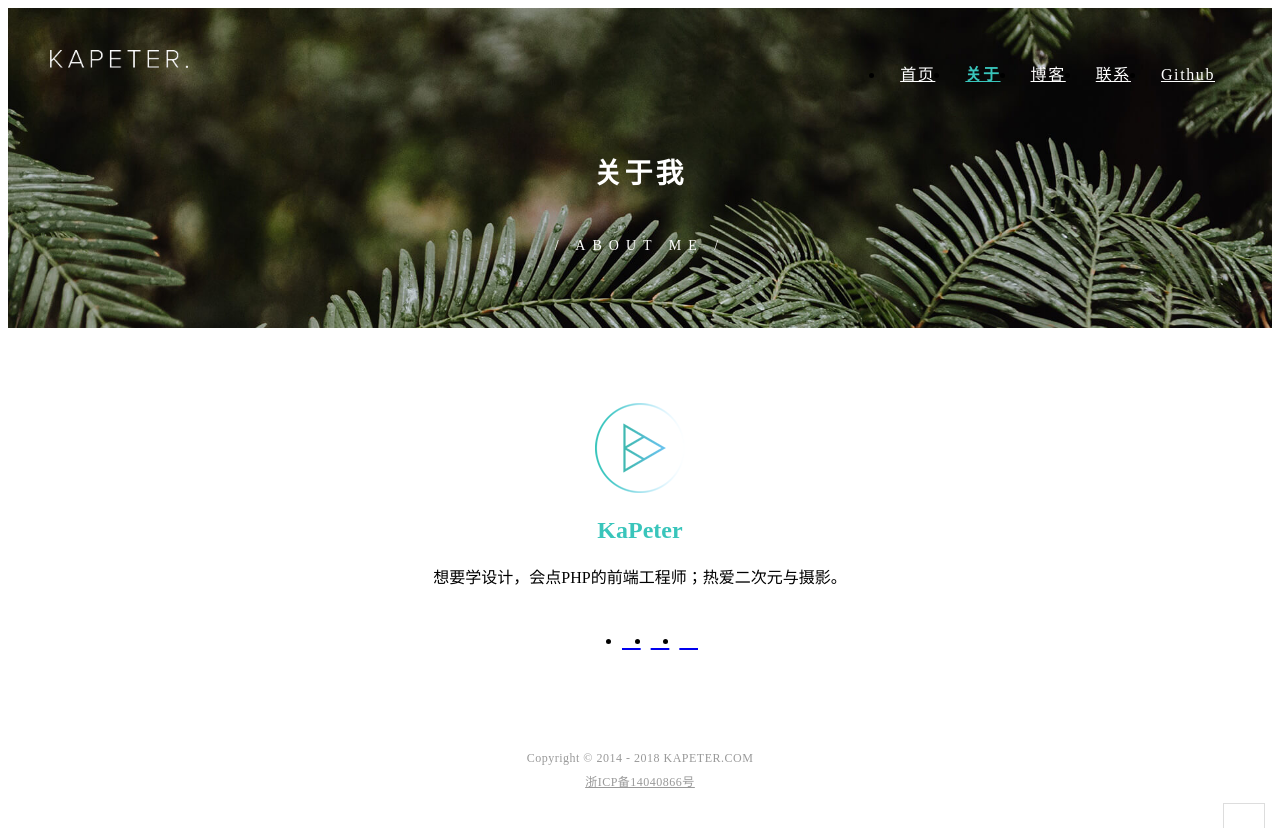
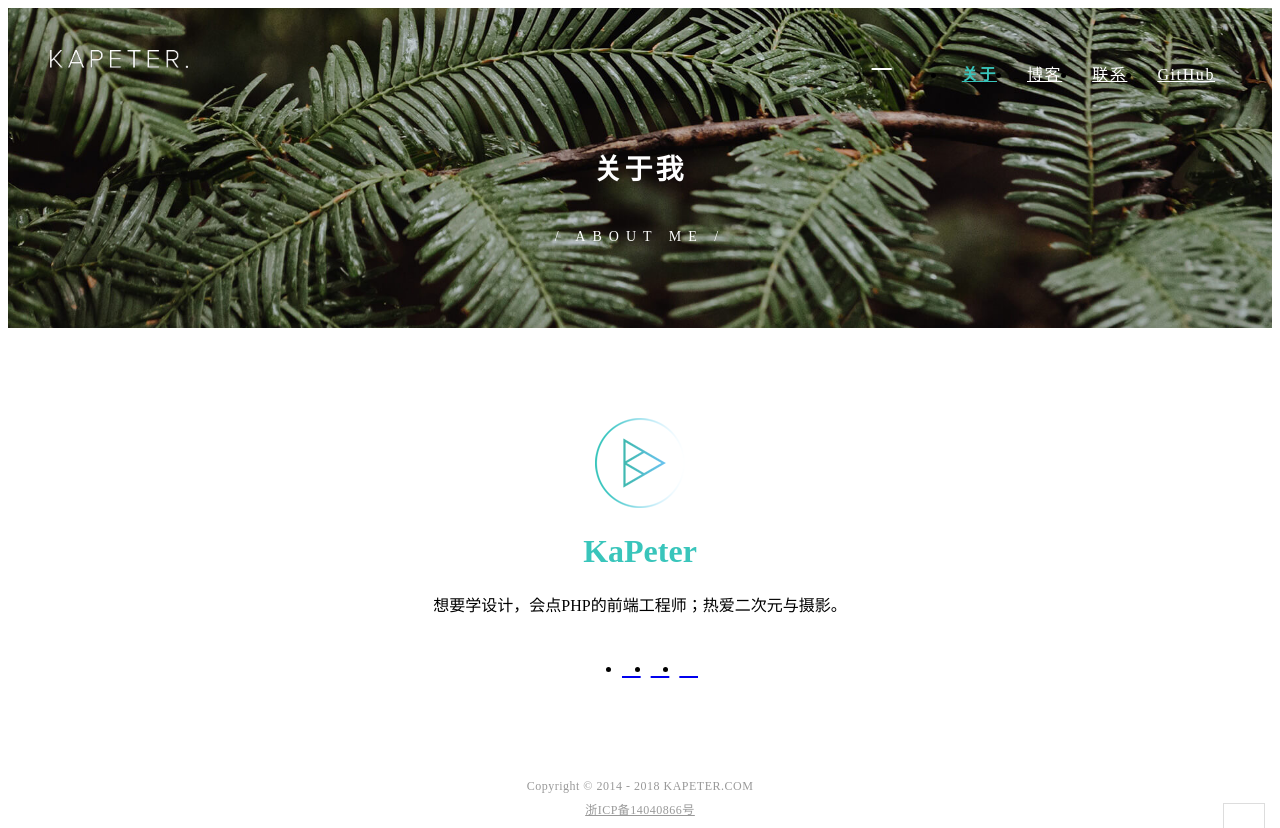
Before and after one commit to kapeter/mikuColor, a Nuxt app: page /about in a window 1280 px wide. Before the commit the page ends 800 px from the top, so only its background shows below. Built offline with nearby package versions, Linux system fonts and the light colour scheme.

Commit message:
音乐组件添加

```diff
--- a/assets/less/common.less
+++ b/assets/less/common.less
@@ -28,27 +28,13 @@
        url('//lib.baomitu.com/fonts/poppins/poppins-v2-latin-regular.svg#Poppins') format('svg'); /* Legacy iOS */
 }
 
-/* roboto-regular */
-@font-face {
-  font-family: 'Roboto';
-  font-style: normal;
-  font-weight: regular;
-  src: url('//lib.baomitu.com/fonts/roboto/roboto-regular.eot'); /* IE9 Compat Modes */
-  src: local('Roboto'), local('Roboto-Normal'),
-       url('//lib.baomitu.com/fonts/roboto/roboto-regular.eot?#iefix') format('embedded-opentype'), /* IE6-IE8 */
-       url('//lib.baomitu.com/fonts/roboto/roboto-regular.woff2') format('woff2'), /* Super Modern Browsers */
-       url('//lib.baomitu.com/fonts/roboto/roboto-regular.woff') format('woff'), /* Modern Browsers */
-       url('//lib.baomitu.com/fonts/roboto/roboto-regular.ttf') format('truetype'), /* Safari, Android, iOS */
-       url('//lib.baomitu.com/fonts/roboto/roboto-regular.svg#Roboto') format('svg'); /* Legacy iOS */
-}
-
 @font-face {
   font-family: 'iconfont';  /* project id 289888 */
-  src: url('//at.alicdn.com/t/font_289888_4v6ul7l0r2ysc3di.eot');
-  src: url('//at.alicdn.com/t/font_289888_4v6ul7l0r2ysc3di.eot?#iefix') format('embedded-opentype'),
-  url('//at.alicdn.com/t/font_289888_4v6ul7l0r2ysc3di.woff') format('woff'),
-  url('//at.alicdn.com/t/font_289888_4v6ul7l0r2ysc3di.ttf') format('truetype'),
-  url('//at.alicdn.com/t/font_289888_4v6ul7l0r2ysc3di.svg#iconfont') format('svg');
+  src: url('//at.alicdn.com/t/font_289888_e6esrfeo5v.eot');
+  src: url('//at.alicdn.com/t/font_289888_e6esrfeo5v.eot?#iefix') format('embedded-opentype'),
+  url('//at.alicdn.com/t/font_289888_e6esrfeo5v.woff') format('woff'),
+  url('//at.alicdn.com/t/font_289888_e6esrfeo5v.ttf') format('truetype'),
+  url('//at.alicdn.com/t/font_289888_e6esrfeo5v.svg#iconfont') format('svg');
 }
 
 .iconfont {
--- a/components/PageHeader.vue
+++ b/components/PageHeader.vue
@@ -3,21 +3,132 @@
     <div class="cover">
         <img src="~assets/img/bg.jpg">
     </div>
-    <h1 class="title">{{ title }}</h1>
-    <h5 class="sub-title">/ {{ subTitle }} /</h5>
+    <h1 class="title">{{ pageTitle }}</h1>
+    <h5 class="sub-title">/ {{ pageSubTitle }} /</h5>
+    <canvas id="waveCanvas" class="waves"></canvas>
+    <audio loop id="audio"></audio>
   </div>
 </template>
 
 <script>
+  import { mapGetters } from 'vuex'
+
   export default {
-    props: {
-      title: {
-        type: String,
-        default: 'KAPETER'
+    computed: {
+      ...mapGetters([
+        'audioState',
+        'pageTitle',
+        'pageSubTitle'
+      ])
+    },
+    watch: {
+      audioState (newVal) {
+        if (newVal) {
+          this.audio.play()
+          this.animate()
+        } else {
+          this.stop()
+          this.audio.pause()
+        }
+      }
+    },
+    mounted () {
+      this.init()
+      if (this.audioState) {
+        this.audio.play()
+        this.animate()
+      } else {
+        this.stop()
+        this.audio.pause()
+      }
+    },
+    methods: {
+      init () {
+        this.audioContext = new window.AudioContext()
+        this.canvas = document.getElementById('waveCanvas')
+        this.ctx = this.canvas.getContext('2d')
+        this.width = this.canvas.offsetWidth
+        this.height = this.canvas.offsetHeight
+        this.canvas.width = this.width
+        this.canvas.height = this.height
+        this.baseY = this.height
+
+        this.audio = document.getElementById('audio')
+        this.audio.crossOrigin = 'anonymous'
+        this.audio.src = 'http://96.f.1ting.com/5b472766/6056311c50692f6e2c7e7c08d0736e58/2018/05/14X/14e_Xusong/01.mp3'
+        this.source = this.audioContext.createMediaElementSource(this.audio)
+        this.analyser = this.audioContext.createAnalyser()
+        this.analyser.connect(this.audioContext.destination)
+        this.source.connect(this.analyser)
       },
-      subTitle: {
-        type: String,
-        default: ''
+      animate () {
+        let con = () => {
+          let array = new Uint8Array(this.analyser.frequencyBinCount)
+          this.analyser.getByteFrequencyData(array)
+          this.draw(array)
+          this.timer = requestAnimationFrame(con)
+        }
+        this.timer = requestAnimationFrame(con)
+      },
+
+      stop () {
+        this.ctx.clearRect(0, 0, this.width, this.height)
+        cancelAnimationFrame(this.timer)
+      },
+
+      draw (array) {
+        this.ctx.clearRect(0, 0, this.width, this.height)
+        // array的长度为1024, 总共取10个关键点,关键点左右边各取五个点作为过渡,波浪更为自然;
+        let waveArr1 = []
+        let waveArr2 = []
+        let waveTemp = []
+        let leftTemp = []
+        let rightTemp = []
+        // 事先定好要取的点的key,相比下面直接循环整个数组来说效率高很多。
+        let waveStepArr = [0, 51, 102, 153, 204, 255, 306, 357, 408]
+        let leftStepArr = [70, 141, 212, 283, 354]
+        let rightStepArr = [90, 181, 272, 363, 454]
+        waveStepArr.map((key) => {
+          waveTemp.push(array[key] / 2.6)
+        })
+        leftStepArr.map((key) => {
+          leftTemp.unshift(Math.floor(array[key] / 4.8))
+        })
+        rightStepArr.map((key) => {
+          rightTemp.push(Math.floor(array[key] / 4.8))
+        })
+        waveArr1 = leftTemp.concat(waveTemp).concat(rightTemp)
+        waveArr2 = leftTemp.concat(rightTemp)
+        waveArr2.map((data, k) => {
+          waveArr2[k] = data * 1.8
+        })
+        let waveWidth = Math.ceil(this.width / (waveArr1.length - 3))
+
+        this.ctx.beginPath()
+        this.ctx.fillStyle = 'rgba(255,255,255, 1)'
+        this.ctx.moveTo(-waveWidth * 2, this.baseY - waveArr1[0])
+        for (let i = 1; i < waveArr1.length - 2; i++) {
+          let p0 = {x: (i - 2) * waveWidth, y: waveArr1[i - 1]}
+          let p1 = {x: (i - 1) * waveWidth, y: waveArr1[i]}
+          let p2 = {x: (i) * waveWidth, y: waveArr1[i + 1]}
+          let p3 = {x: (i + 1) * waveWidth, y: waveArr1[i + 2]}
+
+          for (let j = 0; j < 100; j++) {
+            let t = j * (1.0 / 100)
+            let tt = t * t
+            let ttt = tt * t
+            let CGPoint = {}
+            CGPoint.x = 0.5 * (2 * p1.x + (p2.x - p0.x) * t + (2 * p0.x - 5 * p1.x + 4 * p2.x - p3.x) * tt + (3 * p1.x - p0.x - 3 * p2.x + p3.x) * ttt)
+            CGPoint.y = 0.5 * (2 * p1.y + (p2.y - p0.y) * t + (2 * p0.y - 5 * p1.y + 4 * p2.y - p3.y) * tt + (3 * p1.y - p0.y - 3 * p2.y + p3.y) * ttt)
+            this.ctx.lineTo(CGPoint.x, this.baseY - CGPoint.y)
+          }
+          this.ctx.lineTo(p2.x, this.baseY - p2.y)
+        }
+        this.ctx.lineTo((waveArr1.length) * waveWidth, this.baseY - waveArr1[waveArr1.length - 1])
+        this.ctx.lineTo(this.width + waveWidth * 2, this.baseY)
+        this.ctx.lineTo(this.width + waveWidth * 2, this.height)
+        this.ctx.lineTo(-2 * waveWidth, this.height)
+        this.ctx.fill()
       }
     }
   }
@@ -32,16 +143,16 @@
     overflow: hidden;
     color: #ffffff;
     text-align: center;
-    margin-bottom: 75px;
+    margin-bottom: 90px;
     padding: 120px 15px 0;
     box-sizing: border-box;
     .cover{
       position: absolute;
       left: 0;
-      top: 0;
+      top: -100%;
       width: 100%;
-      animation: cover 25s linear;
-      animation-fill-mode: forwards;
+      // animation: cover 25s linear;
+      // animation-fill-mode: forwards;
       text-align: center;
       img{
         width: 100%;
@@ -61,6 +172,13 @@
       font-weight: normal;
       z-index: 10;
       position: relative;
+    }
+    .waves{
+      position: absolute;
+      left: 0;
+      top: 0;
+      width: 100%;
+      height: 100%;
     }
 }
 
--- a/layouts/default.vue
+++ b/layouts/default.vue
@@ -9,12 +9,11 @@
       </div>
       <nav class="nav" :class="{'nav-open' : menuIsOpened}">
         <ul class="nav-list">
-          <li><nuxt-link to="/" exact>首页</nuxt-link></li>
           <li><nuxt-link to="/about">关于</nuxt-link></li>
           <li><nuxt-link to="/post">博客</nuxt-link></li>
           <li><nuxt-link to="/contact">联系</nuxt-link></li>
           <li>
-            <a href="https://github.com/kapeter" target="_blank">Github</a>
+            <a href="https://github.com/kapeter" target="_blank">GitHub</a>
           </li>
         </ul>
       </nav>
@@ -23,8 +22,12 @@
         <span></span>
         <span></span>
       </a>
+      <a href="javascript:void(0);" @click="toggleAudio()" class="audio-btn" :class="{'playing' : $store.state.audioIsPlayed }">
+        <i class="iconfont">&#xe62b;</i>
+      </a>
     </header>
     <main class="main">
+      <PageHeader></PageHeader>
       <nuxt/>
     </main>
     <!-- Page Footer  -->
@@ -44,8 +47,12 @@
 
 <script>
   import scrollAnimate from '~/components/mixins/scrollAnimate'
+  import PageHeader from '~/components/PageHeader'
 
   export default {
+    components: {
+      PageHeader
+    },
     mixins: [scrollAnimate],
     computed: {
       thisYear () {
@@ -78,6 +85,9 @@
     methods: {
       backToTop () {
         this.scrollToGoal(0)
+      },
+      toggleAudio () {
+        this.$store.commit('toggleAudio')
       }
     }
   }
@@ -117,13 +127,33 @@
             font-size: 16px;
             box-sizing: border-box;
             letter-spacing: .1em;
+            &:hover{
+              color: @main-color;
+              text-shadow: 0px 0px 5px rgba(0,0,0,.15);
+            }
           }
         }
         .nuxt-link-active{
           color: @main-color;
           font-weight: 600;
+          text-shadow: 0px 0px 5px rgba(0,0,0,.15);
         }
       }
+    }
+    .audio-btn{
+      float: right;
+      font-size: 26px;
+      color: #fff;
+      line-height: 1;
+      margin-top: -5px;
+      margin-right: 15px;
+      &:hover{
+        color: @main-color;
+        text-shadow: 0px 0px 5px rgba(0,0,0,.25);
+      }
+    }
+    .playing{
+      animation: audioRotate linear 1s infinite;
     }
   }
   .is-black{
@@ -138,6 +168,9 @@
           }
         }
       }
+    }
+    .audio-btn{
+      color: #333;
     }
   }
   .main{
@@ -216,6 +249,7 @@
         float: right;
         position: relative;
         width: 24px;
+        height: 18px;
         span{
           position: absolute;
           left: 0;
@@ -273,4 +307,13 @@
       bottom: 15px;
     }
   }
+
+  @keyframes audioRotate
+  {
+    0%   {transform:rotate(0deg);}
+    25%   {transform:rotate(-30deg);}
+    50%   {transform:rotate(0deg);}
+    75%   {transform:rotate(30deg);}
+    100% {transform:rotate(0deg);}
+  }
 </style>
--- a/pages/about/index.vue
+++ b/pages/about/index.vue
@@ -1,6 +1,4 @@
 <template>
-	<section>
-    <PageHeader title="关于我" sub-title="about me"></PageHeader>
   <div class="container">
     <div class="about">
       <div class="about-header">
@@ -27,16 +25,10 @@
       </div>
     </div>
   </div>
-	</section>
 </template>
 
 <script>
-  import PageHeader from '~/components/PageHeader'
-
   export default {
-    components: {
-      PageHeader
-    },
     head () {
       return {
         title: '关于我 / Kapeter',
@@ -44,6 +36,12 @@
           { hid: 'description', name: 'description', content: 'I am Kapeter, a front-end engineer.' }
         ]
       }
+    },
+    mounted () {
+      this.$store.commit('setTitle', {
+        title: '关于我',
+        subTitle: 'about me'
+      })
     }
   }
 </script>
--- a/store/index.js
+++ b/store/index.js
@@ -5,11 +5,33 @@ Vue.use(Vuex)
 
 const store = () => new Vuex.Store({
   state: {
-    catLists: []
+    catLists: [],
+    audioIsPlayed: false,
+    title: 'Kapeter',
+    subTitle: ''
+  },
+  getters: {
+    audioState: state => {
+      return state.audioIsPlayed
+    },
+    pageTitle: state => {
+      return state.title
+    },
+    pageSubTitle: state => {
+      return state.subTitle
+    }
   },
   mutations: {
     setCategory (state, data) {
       state.catLists = data
+    },
+    toggleAudio (state) {
+      state.audioIsPlayed = !state.audioIsPlayed
+    },
+
+    setTitle (state, data) {
+      state.title = data.title
+      state.subTitle = data.subTitle
     }
   }
 })
```
Also changed, not shown: pages/contact/index.vue (+7 -9 lines), pages/index.vue (+4 -5 lines), pages/post/index.vue (+12 -6 lines). Lines whose indentation alone changed are shown as unchanged.
